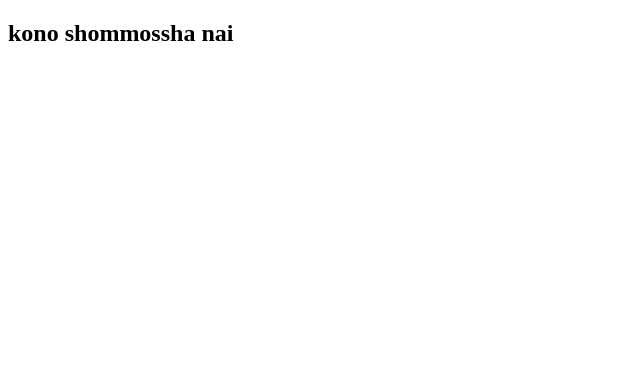
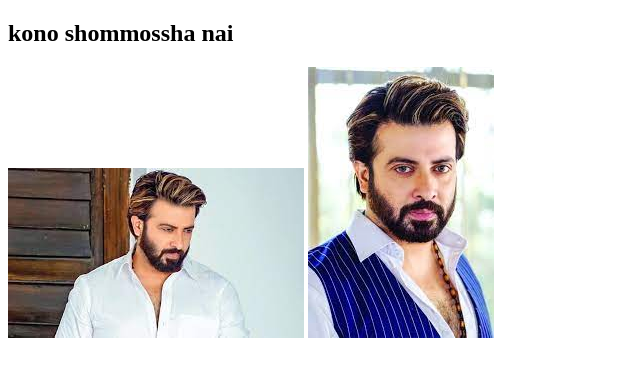
Before and after one commit to Jim455991/problems-will-never-end, a plain HTML site: page index.html in a window 1280 px wide. Shown: the whole page, without its empty margins (0-640 px from the left). Drawn offline with Linux system fonts and the light colour scheme.

Commit message:
added pictures

```diff
--- a/index.html
+++ b/index.html
@@ -8,6 +8,8 @@
 <body>
 
         <h2>kono shommossha nai</h2>
+        <img src="images/men.jfif" alt="">
+        <img src="images/men2.jfif" alt="">
 
 </body>
 </html>
```
Also changed, not shown: images/men.jfif (added), images/men2.jfif (added).
